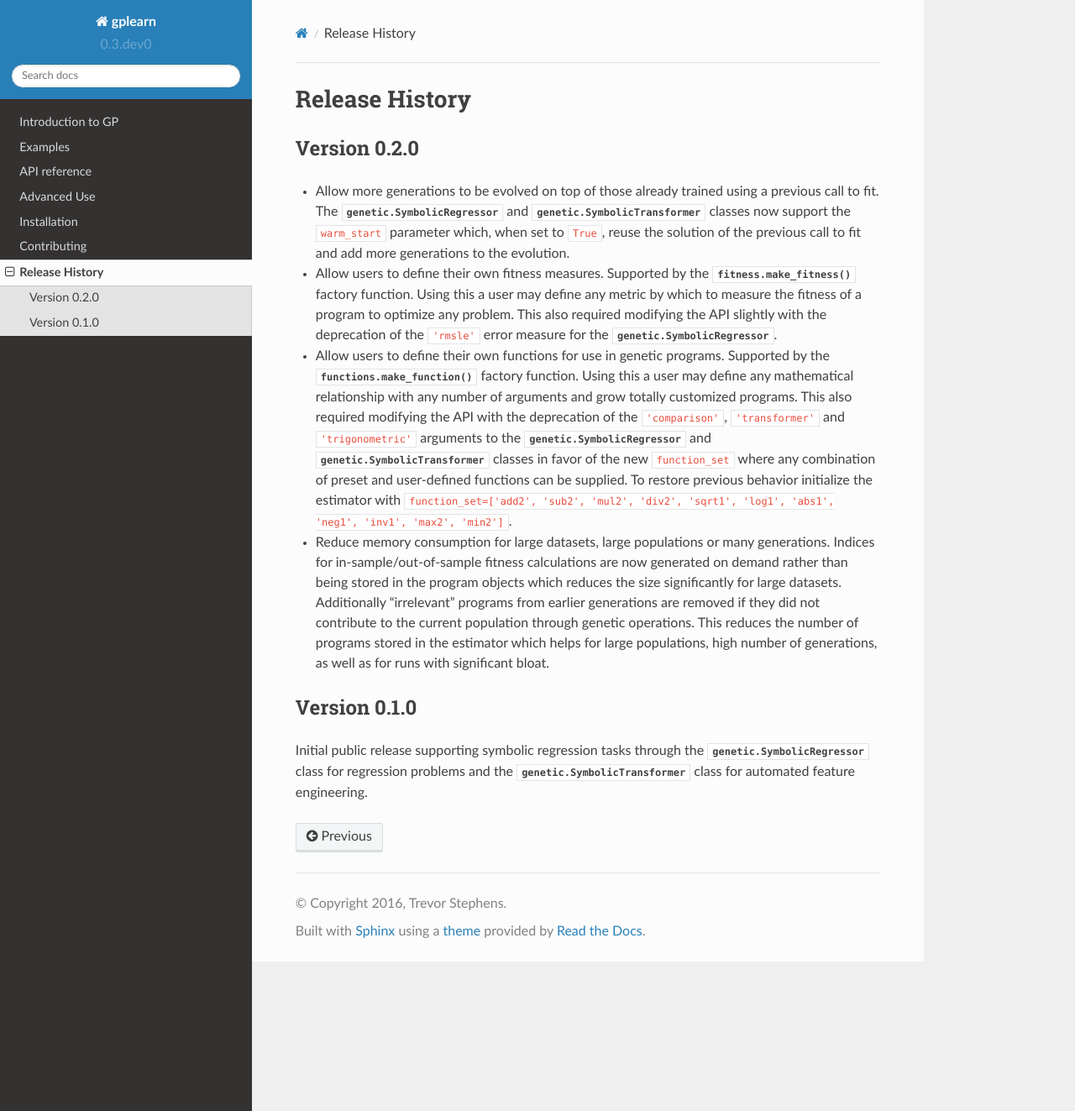
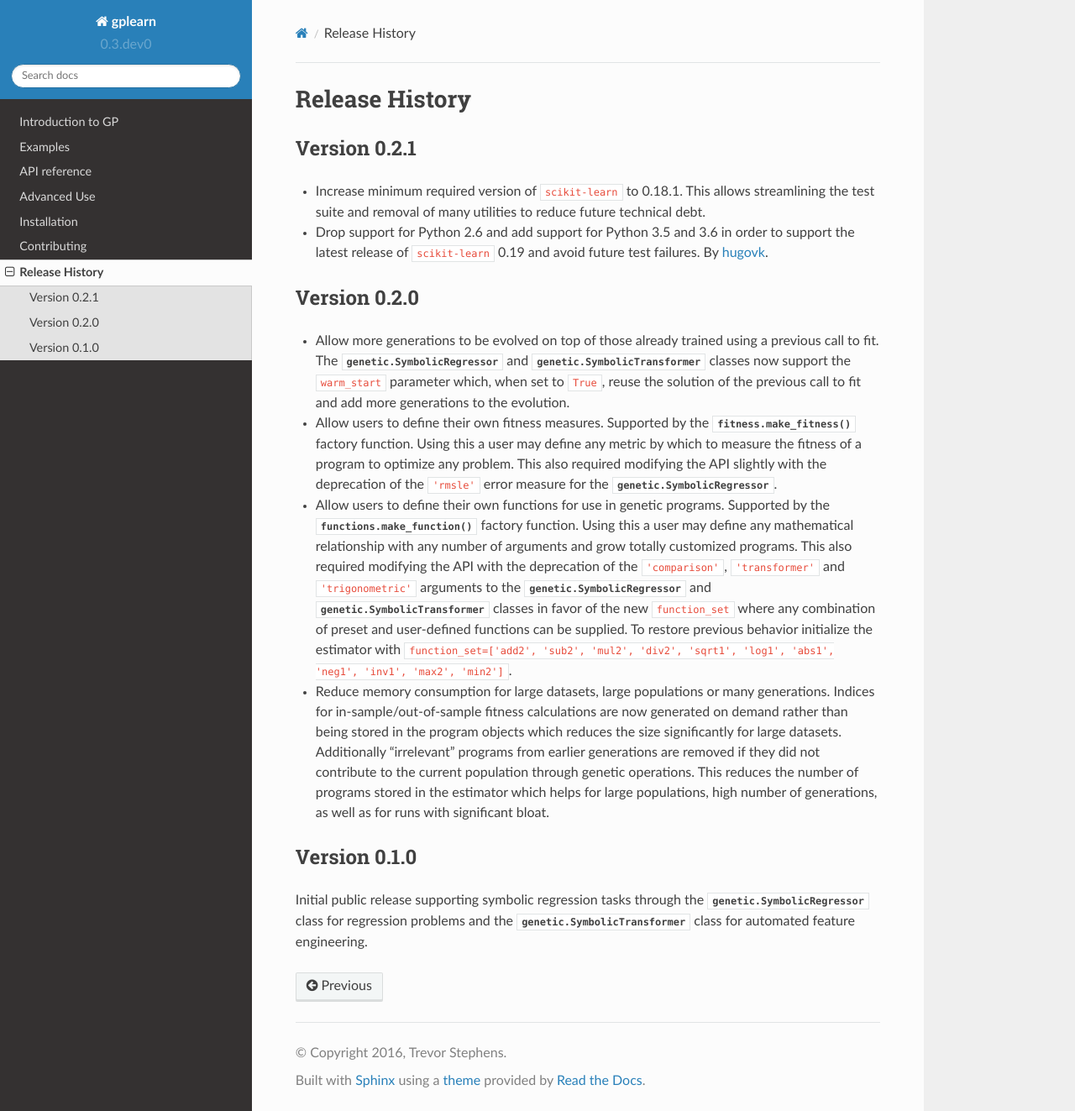
Before and after one commit to trevorstephens/gplearn, a Sphinx documentation site: the page built from doc/changelog.rst, in a window 1280 px wide and 1323 px high. Shown: the whole window at 84% size. Built offline with Sphinx 7.4.7 and the Read the Docs theme 2.0.0, drawn with Linux system fonts in a browser that asks for light colours.

Commit message:
bump sklearn requirements for integrations and installation

```diff
--- a/doc/changelog.rst
+++ b/doc/changelog.rst
@@ -3,6 +3,16 @@
 
 Release History
 ===============
+
+Version 0.2.1
+-------------
+
+- Increase minimum required version of ``scikit-learn`` to 0.18.1. This allows
+  streamlining the test suite and removal of many utilities to reduce future
+  technical debt.
+- Drop support for Python 2.6 and add support for Python 3.5 and 3.6 in order
+  to support the latest release of ``scikit-learn`` 0.19 and avoid future test
+  failures. By `hugovk <https://github.com/hugovk>`_.
 
 Version 0.2.0
 -------------
--- a/setup.py
+++ b/setup.py
@@ -43,7 +43,7 @@
     zip_safe=False,
     package_data={
         '': ['LICENSE'],
-        'gplearn': ['tests/*.py', 'skutils/*.py', 'skutils/tests/*.py'],
+        'gplearn': ['tests/*.py'],
     },
     install_requires=['scikit-learn>=0.18.1'],
     extras_require={'testing': ['nose'],
```
Also changed, not shown: .landscape.yaml, 1 other file.
